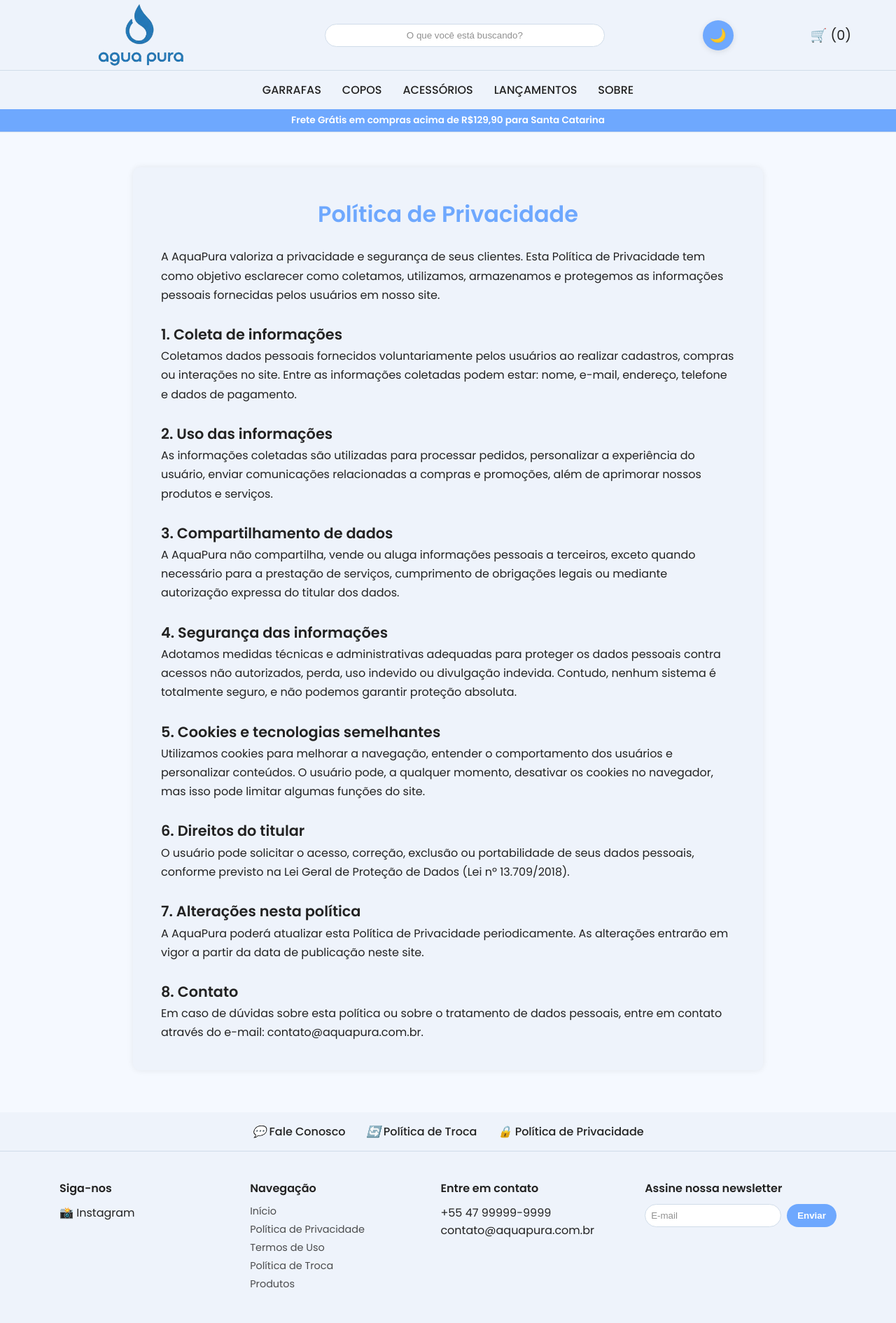
After one commit to ddsc-sts/AGUAPURA, a Flask app: page /politica-privacidade in a window 1280 px wide. The commit adds this page. Shown: the whole page at 70% size. Run offline with Flask 3, Linux system fonts and the light colour scheme.

Commit message:
13/11/25 alterações: colocado as politicas do cliente, sobre nos , e o style por enquanto

```diff
--- a/AQUAPURA/app.py
+++ b/AQUAPURA/app.py
@@ -18,5 +18,18 @@
 def acessorios():
     return render_template('acessorios.html')
 
+@app.route('/sobre')
+def sobre():
+    return render_template('sobre.html')
+
+@app.route('/politica_troca')
+def politica_troca():
+    return render_template('politica_troca.html')
+
+@app.route("/politica-privacidade")
+def politica_privacidade():
+    return render_template("politica_privacidade.html")
+
+
 if __name__ == '__main__':
     app.run(debug=True)
--- a/AQUAPURA/static/style.css
+++ b/AQUAPURA/static/style.css
@@ -610,3 +610,79 @@
 .slider:hover {
     box-shadow: 0 3px 8px var(--shadow);
 }
+
+/* Estilo da página Sobre Nós */
+
+.sobre {
+    max-width: 900px;
+    margin: 50px auto;
+    padding: 20px;
+    text-align: center;
+  }
+
+  .sobre h1, .sobre h2 {
+    color: var(--text-primary);
+    margin-bottom: 10px;
+  }
+
+  .sobre p {
+    color: var(--text-secondary);
+    line-height: 1.6;
+    margin-bottom: 20px;
+  }
+
+  .criadores {
+    display: flex;
+    justify-content: center;
+    gap: 30px;
+    flex-wrap: wrap;
+  }
+
+  .criador img {
+    width: 120px;
+    height: 120px;
+    object-fit: cover;
+    border-radius: 50%;
+  }
+
+  .criador p {
+    margin-top: 10px;
+  }
+
+
+/*Sytle da Politica de troca */
+.politica-container {
+    max-width: 900px;
+    margin: 50px auto;
+    padding: 40px;
+    background-color: var(--cinza);
+    border-radius: 10px;
+    box-shadow: 0 0 10px rgba(0, 0, 0, 0.08);
+    line-height: 1.7;
+    color: var(--texto);
+    transition: background-color 0.4s ease, color 0.4s ease;
+}
+
+.politica-container h1 {
+    font-size: 2rem;
+    color: var(--azul);
+    margin-bottom: 20px;
+    text-align: center;
+}
+
+.politica-container h2 {
+    font-size: 1.3rem;
+    color: var(--texto);
+    margin-top: 25px;
+}
+
+.politica-container p,
+.politica-container li {
+    color: var(--texto);
+    font-size: 1rem;
+}
+
+.politica-container ul {
+    margin: 10px 0 10px 20px;
+    list-style-type: disc;
+}
--- a/AQUAPURA/templates/base.html
+++ b/AQUAPURA/templates/base.html
@@ -34,7 +34,7 @@
                 <li><a href="{{ url_for('copos') }}">COPOS</a></li>
                 <li><a href="{{ url_for('acessorios') }}">ACESSÓRIOS</a></li>
                 <li><a href="#">LANÇAMENTOS</a></li>
-                <li><a href="#">SOBRE</a></li>
+                <li><a href="{{ url_for('sobre') }}">SOBRE</a></li>
             </ul>
         </nav>
 
@@ -56,8 +56,14 @@
                    Fale Conosco
                 </a>
             </div>
-            <div><i>🔄</i> Política de Troca</div>
-            <div><i>🔒</i> Política de Privacidade</div>
+            <div>
+            <i>🔄</i>
+            <a href="{{ url_for('politica_troca') }}">Política de Troca</a>
+
+            </div>
+            <div><i>🔒</i>
+                <a href="{{ url_for('politica_privacidade') }}">Política de Privacidade</a>
+            </div>
         </div>
 
         <div class="footer-bottom">
--- /dev/null
+++ b/AQUAPURA/templates/politica_privacidade.html
@@ -0,0 +1,65 @@
+{% extends "base.html" %}
+{% block title %}Política de Privacidade - AquaPura{% endblock %}
+{% block content %}
+
+<section class="politica-container">
+  <h1>Política de Privacidade</h1>
+
+  <p>
+    A AquaPura valoriza a privacidade e segurança de seus clientes. Esta Política de Privacidade tem como objetivo
+    esclarecer como coletamos, utilizamos, armazenamos e protegemos as informações pessoais fornecidas pelos usuários
+    em nosso site.
+  </p>
+
+  <h2>1. Coleta de informações</h2>
+  <p>
+    Coletamos dados pessoais fornecidos voluntariamente pelos usuários ao realizar cadastros, compras ou interações
+    no site. Entre as informações coletadas podem estar: nome, e-mail, endereço, telefone e dados de pagamento.
+  </p>
+
+  <h2>2. Uso das informações</h2>
+  <p>
+    As informações coletadas são utilizadas para processar pedidos, personalizar a experiência do usuário, enviar
+    comunicações relacionadas a compras e promoções, além de aprimorar nossos produtos e serviços.
+  </p>
+
+  <h2>3. Compartilhamento de dados</h2>
+  <p>
+    A AquaPura não compartilha, vende ou aluga informações pessoais a terceiros, exceto quando necessário para a
+    prestação de serviços, cumprimento de obrigações legais ou mediante autorização expressa do titular dos dados.
+  </p>
+
+  <h2>4. Segurança das informações</h2>
+  <p>
+    Adotamos medidas técnicas e administrativas adequadas para proteger os dados pessoais contra acessos não
+    autorizados, perda, uso indevido ou divulgação indevida. Contudo, nenhum sistema é totalmente seguro, e não
+    podemos garantir proteção absoluta.
+  </p>
+
+  <h2>5. Cookies e tecnologias semelhantes</h2>
+  <p>
+    Utilizamos cookies para melhorar a navegação, entender o comportamento dos usuários e personalizar conteúdos.
+    O usuário pode, a qualquer momento, desativar os cookies no navegador, mas isso pode limitar algumas funções do
+    site.
+  </p>
+
+  <h2>6. Direitos do titular</h2>
+  <p>
+    O usuário pode solicitar o acesso, correção, exclusão ou portabilidade de seus dados pessoais, conforme previsto
+    na Lei Geral de Proteção de Dados (Lei nº 13.709/2018).
+  </p>
+
+  <h2>7. Alterações nesta política</h2>
+  <p>
+    A AquaPura poderá atualizar esta Política de Privacidade periodicamente. As alterações entrarão em vigor a partir
+    da data de publicação neste site.
+  </p>
+
+  <h2>8. Contato</h2>
+  <p>
+    Em caso de dúvidas sobre esta política ou sobre o tratamento de dados pessoais, entre em contato através do
+    e-mail: contato@aquapura.com.br.
+  </p>
+</section>
+
+{% endblock %}
```
Also changed, not shown: AQUAPURA/templates/politica_troca.html (added, +55 -0 lines), AQUAPURA/templates/produto_detalhe.html (added, +31 -0 lines), AQUAPURA/templates/produtos.html (added, +30 -0 lines), AQUAPURA/templates/sobre.html (added, +27 -0 lines).
